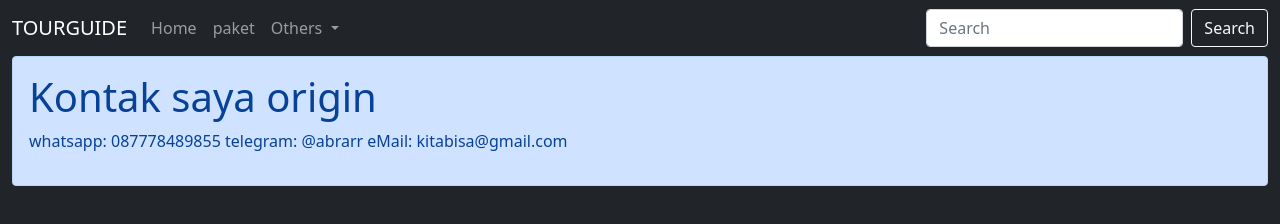
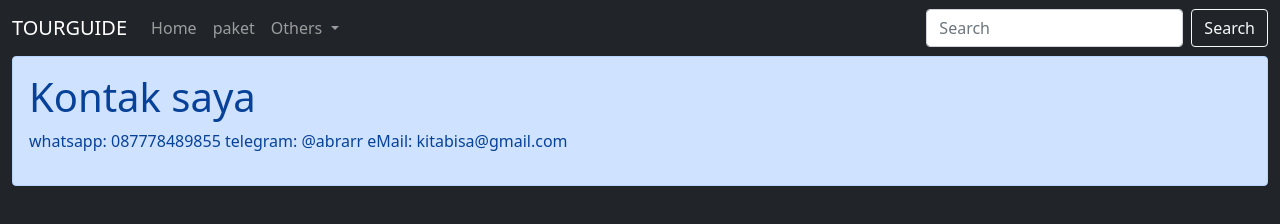
Before and after one commit to Legionkn/tour, a plain HTML site: page contact/index.html in a window 1280 px wide. Drawn offline with nearby package versions, Linux system fonts and the light colour scheme.

Commit message:
chore: remove origin text

```diff
--- a/contact/index.html
+++ b/contact/index.html
@@ -43,7 +43,7 @@
 
       <div class="container-fluid text-light">
         <div class="alert alert-primary" role="alert">
-          <h1>Kontak saya origin</h1>
+          <h1>Kontak saya</h1>
           <p>
             whatsapp: 087778489855
             telegram: @abrarr
```
